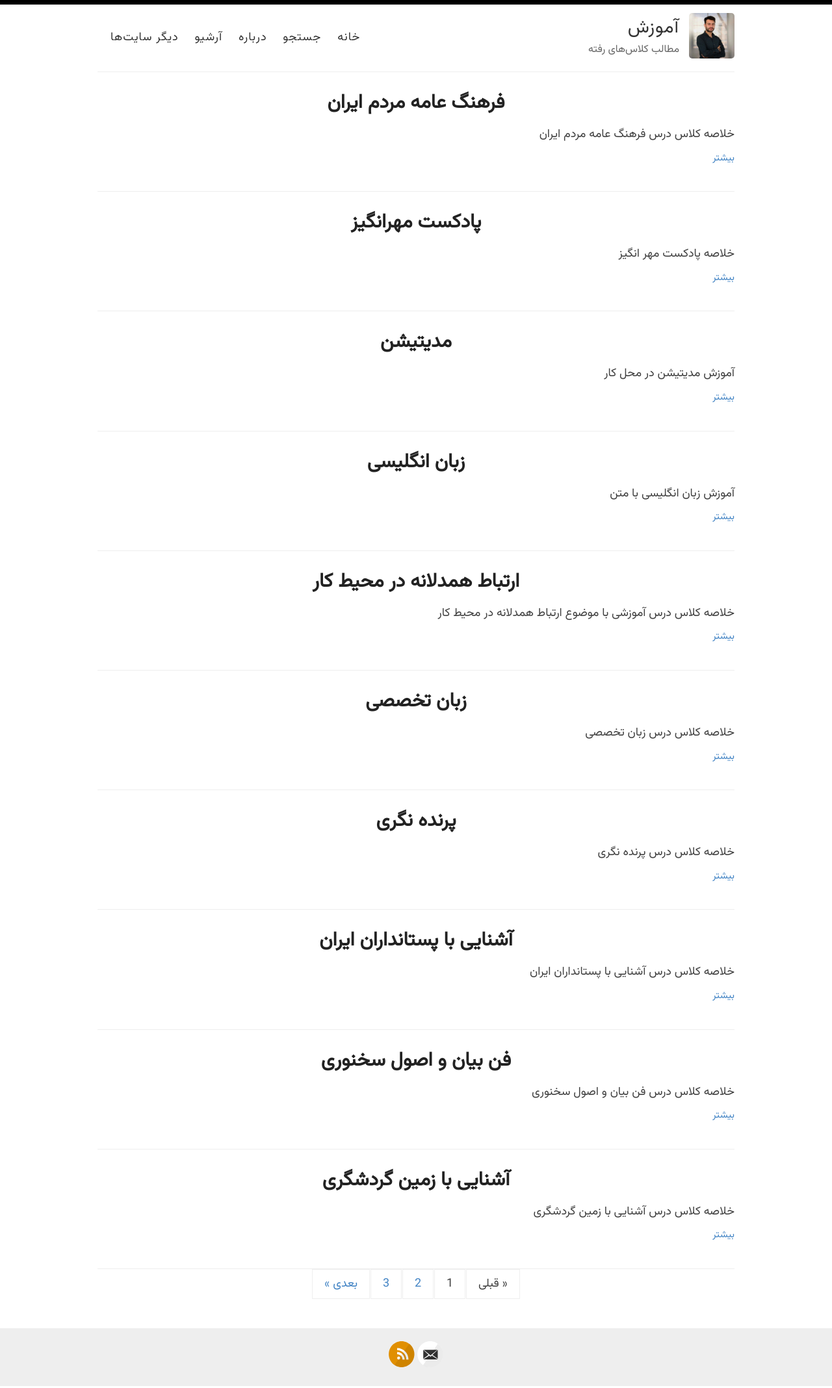
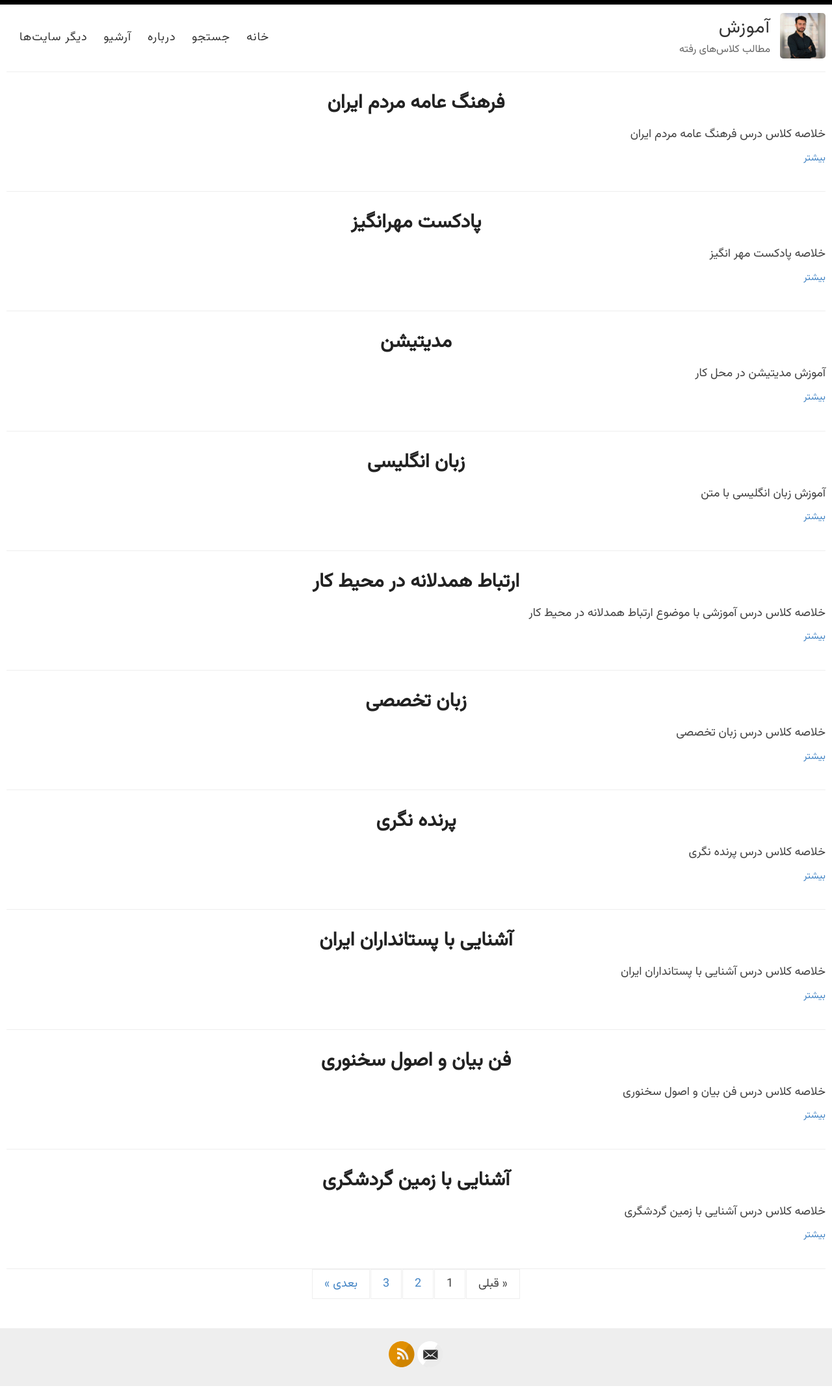
Before and after one commit to mhkarami97-ir/learn, a Jekyll site: the page built from index.html, in a window 1280 px wide. Shown: the whole page at 65% size. Built offline with Jekyll 4.4.1, drawn with Linux system fonts in a browser that asks for light colours; the list of posts is cut into pages by our own code.

Commit message:
add style

```diff
--- a/_layouts/default.html
+++ b/_layouts/default.html
@@ -12,6 +12,11 @@
     <meta name="theme-color" content="#000000">
     <link rel="icon" type="image/png" sizes="32x32" href="{{ site.baseurl }}/images/logo.png">
     {% include analytics_head.html %}
+    <style>
+      table, body, .wrapper-container, .container, .wrapper-main, .post, .entry, .entry table{
+        max-width: 100% !important;
+      }
+    </style>
   </head>
 
   <body>
```
